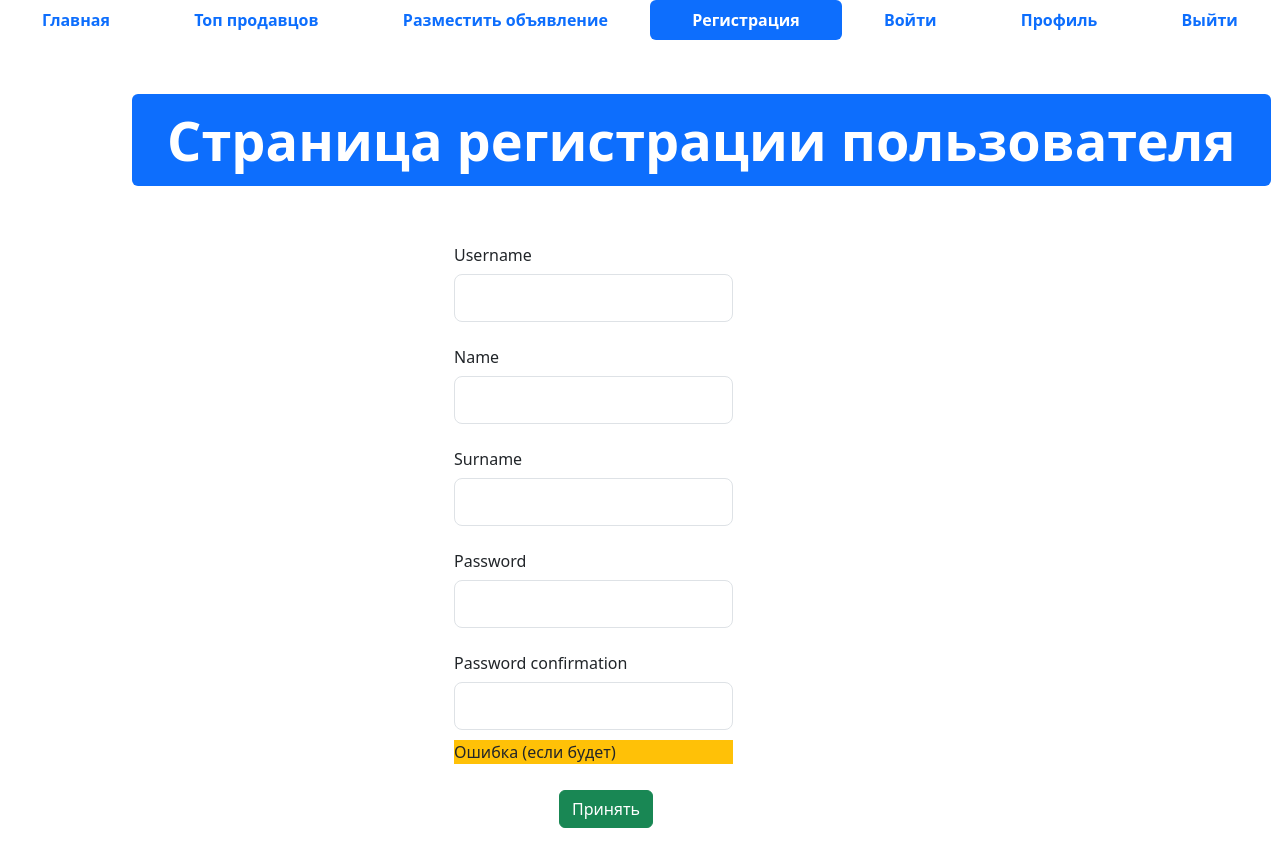
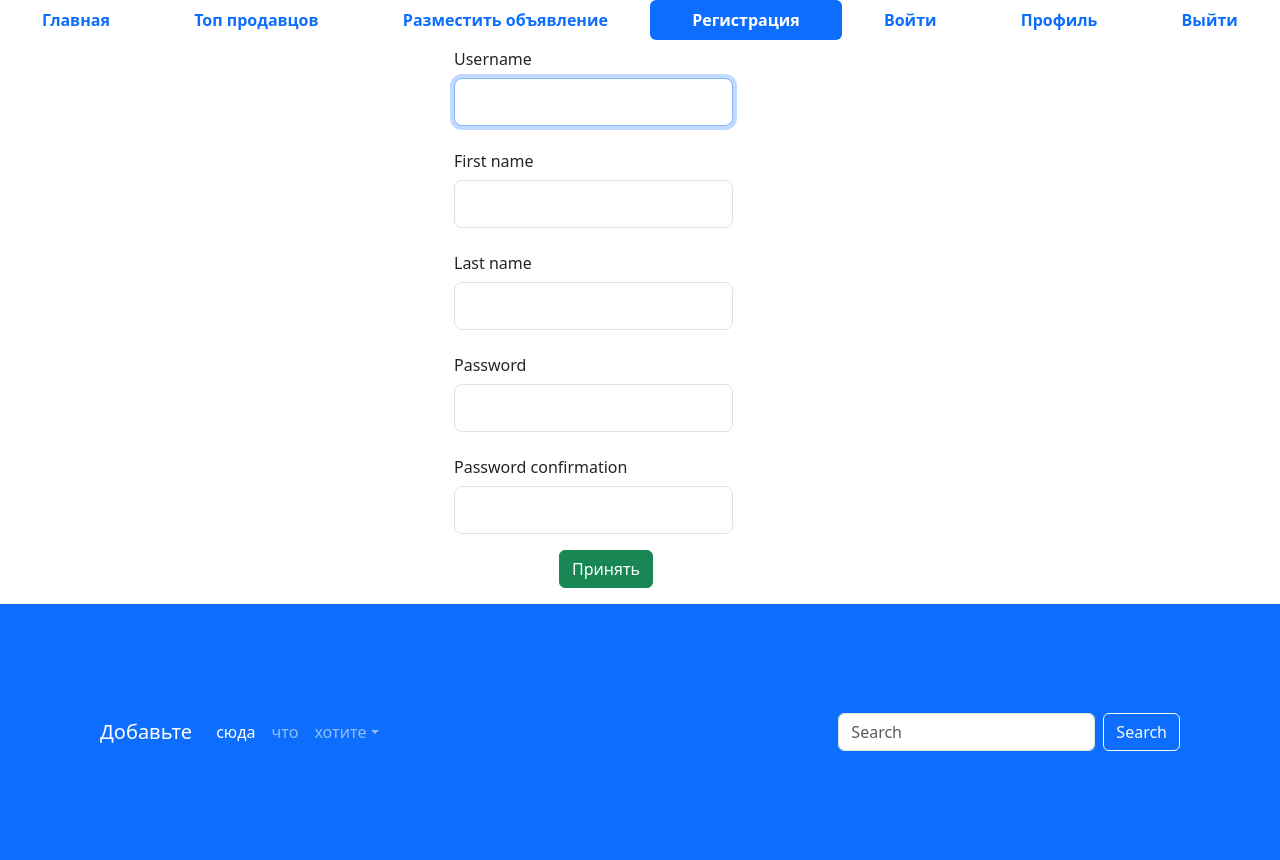
Before and after one commit to AlexKih/module_4, a Django app: template advertisements/templates/app_auth/register.html in a window 1280 px wide. Before the commit the page ends 828 px from the top, so only its background shows below. Run offline with Django 4.2, Linux system fonts and the light colour scheme; the template is opened without the code that fills it: values that come from a table or form of the project are taken from there, others are empty; some libraries are stand-ins or nearby versions.

Commit message:
Занятие 11, задание 4

```diff
--- /dev/null
+++ b/advertisements/app_auth/forms.py
@@ -0,0 +1,18 @@
+from django.contrib.auth import get_user_model
+from django.contrib.auth.forms import UserCreationForm
+
+User = get_user_model()
+
+
+class ExtendedUserCreationForm(UserCreationForm):
+    def __init__(self, *args, **kwargs):
+        super().__init__(*args, **kwargs)
+        self.fields['username'].widget.attrs['class'] = 'form-control form-control-lg'
+        self.fields['password1'].widget.attrs['class'] = 'form-control form-control-lg'
+        self.fields['password2'].widget.attrs['class'] = 'form-control form-control-lg'
+        self.fields['first_name'].widget.attrs['class'] = 'form-control form-control-lg'
+        self.fields['last_name'].widget.attrs['class'] = 'form-control form-control-lg'
+
+    class Meta:
+        model = User
+        fields = ['username', 'first_name', 'last_name', 'password1', 'password2']
--- a/advertisements/app_auth/urls.py
+++ b/advertisements/app_auth/urls.py
@@ -1,8 +1,8 @@
 from django.urls import path
-from .views import profile_view, login_view, logout_view
+from .views import profile_view, login_view, logout_view, register_view
 urlpatterns = [
     path('profile/', profile_view, name = 'profile'),
     path('login/', login_view, name = 'login'),
     path('logout/', logout_view, name = 'logout'),
-
+    path('register/', register_view, name='register'),
 ]
--- a/advertisements/templates/app_auth/register.html
+++ b/advertisements/templates/app_auth/register.html
@@ -1,105 +1,27 @@
-<!DOCTYPE html>
-<html lang="en">
+{% extends 'base.html' %}
 
-<head>
-  <meta charset="UTF-8">
-  <meta http-equiv="X-UA-Compatible" content="IE=edge">
-  <meta name="viewport" content="width=device-width, initial-scale=1.0">
-  <link rel="shortcut icon" href="img/favicon.ico" type="image/x-icon">
-  <link href="css/bootstrap.min.css" rel="stylesheet">
-  <link rel="stylesheet" href="css/fontello.css">
-  <title>Register</title>
-</head>
+{% load static %}
 
-<body>
+{% block title %} Регистрация {% endblock %}
+{% block regNav %} active {% endblock %}
+{% block content %}
 
-
-  <ul class="nav nav-pills sticky-top bg-white nav-fill">
-    <li class="nav-item">
-      <a class="nav-link" href="index.html">
-        <span style="font-weight: bold;">Главная</span>
-      </a>
-    </li>
-    <li class="nav-item">
-      <a class="nav-link" href="top-sellers.html"><span style="font-weight: bold;">Топ продавцов</span>
-      </a>
-    </li>
-    <li class="nav-item">
-      <a class="nav-link" href="advertisement-post.html">
-        <span style="font-weight: bold;">Разместить объявление</span>
-      </a>
-    </li>
-    <li class="nav-item">
-      <a class="nav-link active" aria-current="page" href="register.html">
-        <span style="font-weight: bold;">Регистрация</span>
-      </a>
-    </li>
-    <li class="nav-item">
-      <a class="nav-link" href="login.html">
-        <span style="font-weight: bold;">Войти</span>
-      </a>
-    </li>
-    <li class="nav-item">
-      <a class="nav-link" href="profile.html">
-        <span style="font-weight: bold;">Профиль</span>
-      </a>
-    </li>
-    <li class="nav-item">
-      <a class="nav-link" href="#">
-        <span style="font-weight: bold;">Выйти</span>
-      </a>
-    </li>
-  </ul>
   <div class="container">
-  <div class="row">
-    <div class="col" style="margin: 50px;">
-      <div class="display-2">
-        <span class="badge bg-primary">Страница регистрации пользователя</span>
+  {{ form.non_field.errors }}
+  <form method="post"> {% csrf_token %}
+    {% for field in form %}
+    <div class="row mb-3">
+      <div class="col">
+        <label class="col-sm-4 col-form-label offset-4">{{ field.label }}</label>
+        <div class="col-sm-4 offset-4 w-25">
+          {{ field }}
+          {% if field.errors %}
+          <div class="form-label bg-warning" style="margin: 10px 0px;"> {{ field.errors }}</div>
+          {% endif %}
         </div>
       </div>
     </div>
-    <form method="post">
-      <div class="row mb-3">
-        <div class="col">
-          <label class="col-sm-4 col-form-label offset-4">Username</label>
-          <div class="col-sm-4 offset-4 w-25">
-            <input type="text" class="form-control form-control-lg">
-          </div>
-        </div>
-      </div>
-      <div class="row mb-3">
-        <div class="col">
-          <label class="col-sm-4 col-form-label offset-4">Name</label>
-          <div class="col-sm-4 offset-4 w-25">
-            <input type="text" class="form-control form-control-lg">
-          </div>
-        </div>
-      </div>
-      <div class="row mb-3">
-        <div class="col">
-          <label class="col-sm-4 col-form-label offset-4">Surname</label>
-          <div class="col-sm-4 offset-4 w-25">
-            <input type="text" class="form-control form-control-lg">
-          </div>
-        </div>
-      </div>
-      <div class="row mb-3">
-        <div class="col">
-          <label class="col-sm-4 col-form-label offset-4">Password</label>
-          <div class="col-sm-4 offset-4 w-25">
-            <input type="password" class="form-control form-control-lg">
-          </div>
-        </div>
-      </div>
-      <div class="row mb-3">
-        <div class="col">
-          <label class="col-sm-4 col-form-label offset-4">Password confirmation</label>
-          <div class="col-sm-4 offset-4 w-25">
-            <input type="password" class="form-control form-control-lg">
-            <div class="form-label bg-warning" style="margin: 10px 0px;">Ошибка (если будет)</div>
-          </div>
-        </div>
-      </div>
+    {% endfor %}
     <div class="row mb-3 offset-sm-5">
       <div class="col">
         <button type="submit" class="btn btn-success">Принять</button>
@@ -107,6 +29,4 @@
     </div>
   </form>
 </div>
-  <script src="js/bootstrap.bundle.min.js"></script>
-</body>
-</html>
+{% endblock %}
```
Also changed, not shown: advertisements/app_auth/views.py (+18 -0 lines). Lines whose indentation alone changed are shown as unchanged.
